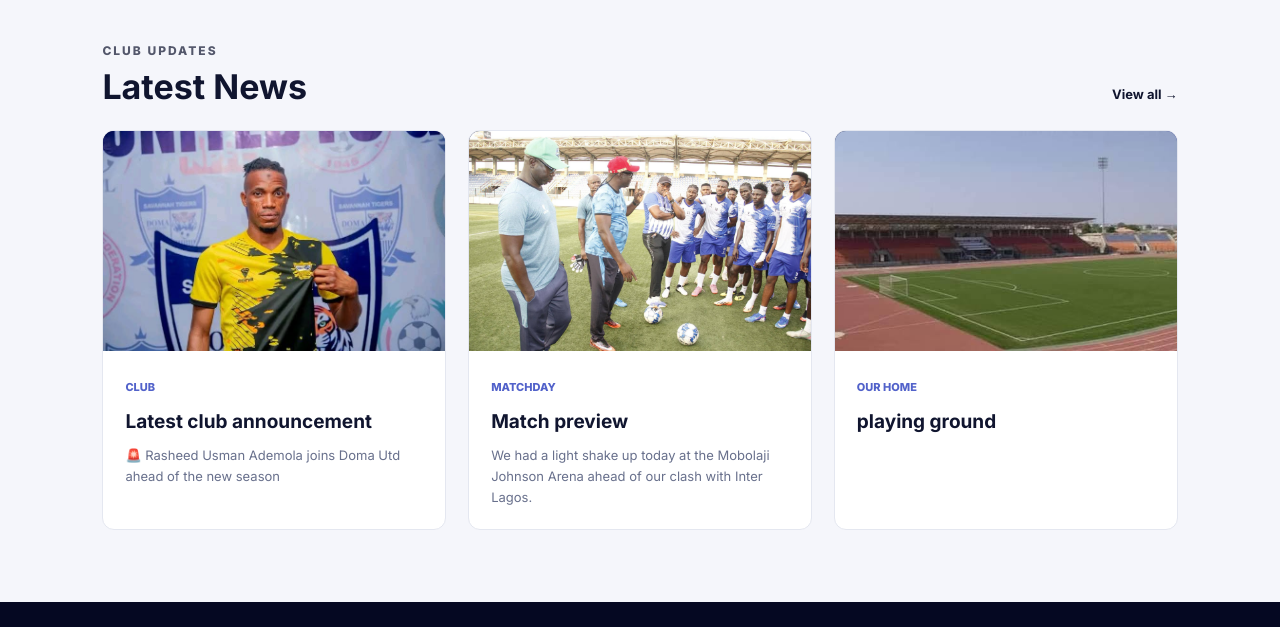
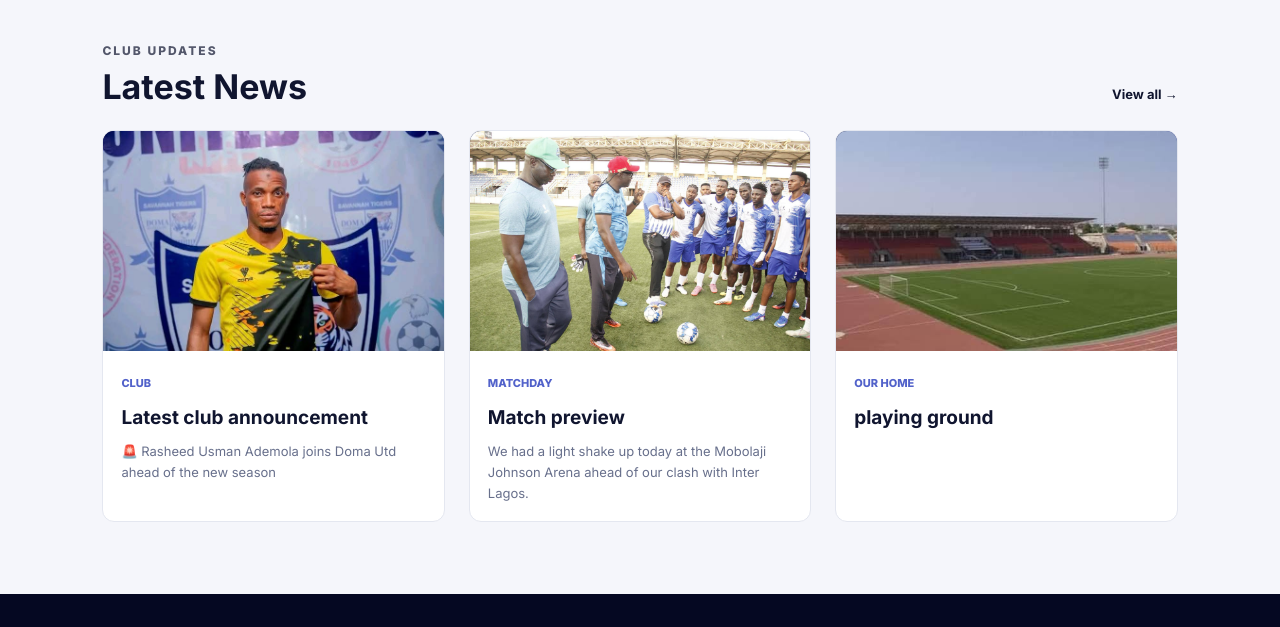
Before and after one commit to dancoach001/domaneww, a website: page public/index.html in a window 1280 px wide. Shown: the part 1480-2107 px from the top of the page. Drawn offline with Linux system fonts and the light colour scheme; no server answers.

Commit message:
feat: add responsive news grid layout with news cards in style.css

```diff
--- a/public/style.css
+++ b/public/style.css
@@ -623,3 +623,49 @@
   object-fit: cover;
   display: block;
 }
+.news-grid {
+  display: grid;
+  grid-template-columns: repeat(3, 1fr);
+  gap: 24px;
+}
+
+.news-card {
+  height: auto;
+  min-height: 0;
+  overflow: hidden;
+}
+
+.news-image {
+  width: 100%;
+  height: 220px;
+  overflow: hidden;
+}
+
+.news-image img {
+  width: 100%;
+  height: 100%;
+  object-fit: cover;
+  display: block;
+}
+
+.news-content {
+  height: auto;
+  min-height: 150px;
+  padding: 18px;
+  overflow: visible;
+}
+
+.news-content h3 {
+  margin: 8px 0;
+}
+
+.news-content p {
+  margin: 0;
+  line-height: 1.6;
+}
+
+@media (max-width: 800px) {
+  .news-grid {
+    grid-template-columns: 1fr;
+  }
+}
```
